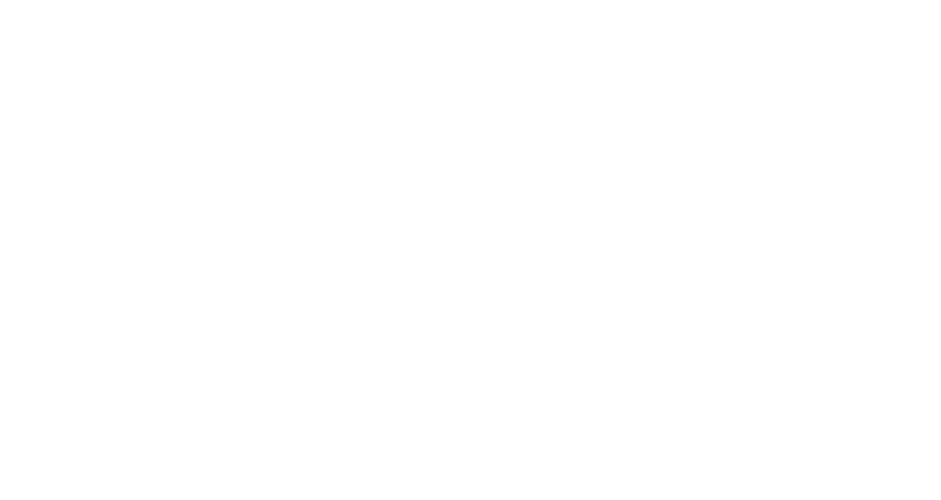
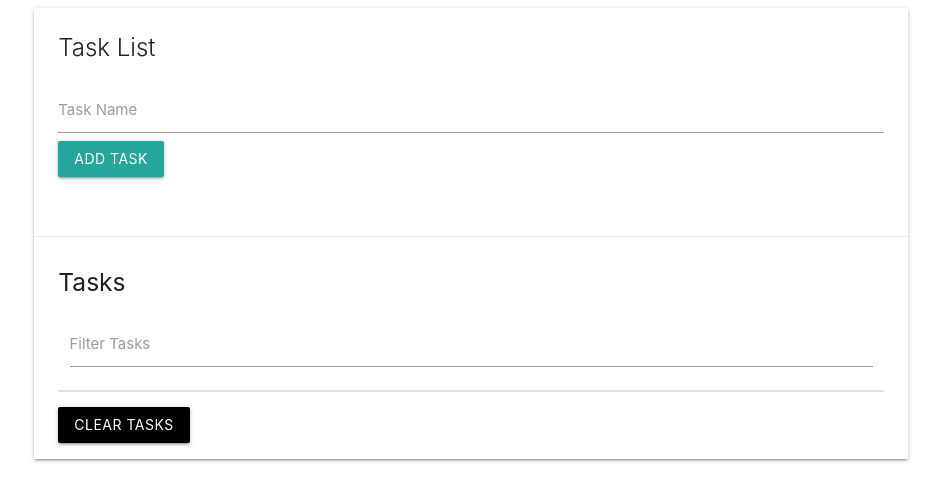
Before and after one commit to temesghentekeste/task-list-js, a plain HTML site: page index.html in a window 1280 px wide. Shown: the whole page, without its empty margins (169-1110 px from the left). Drawn offline with nearby package versions, Linux system fonts and the light colour scheme.

Commit message:
Add UI Elements

```diff
--- a/index.html
+++ b/index.html
@@ -8,6 +8,35 @@
   <link rel="stylesheet" href="https://cdnjs.cloudflare.com/ajax/libs/materialize/1.0.0/css/materialize.min.css">
 </head>
 <body>
+  <div class="container">
+    <div class="row">
+      <div class="col s12">
+        <div id="id" class="card">
+          <div class="card-content">
+            <span class="card-title">Task List</span>
+            <div class="row">
+              <form id="task-form">
+                <div class="input-field col s12">
+                  <input type="text" name="task" id="task">
+                  <label for="task">Task Name</label>
+                  <input type="submit" value="Add Task" class="btn">
+                </div>
+              </form>
+            </div>
+          </div>
+          <div class="card-action">
+            <h5 id="task-title">Tasks</h5>
+            <div class="input-field col s12">
+              <input type="text" name="filter" id="filter">
+              <label for="filter">Filter Tasks</label>
+            </div>
+            <ul class="collection"></ul>
+            <a href="#" class="clear-tasks btn black">Clear Tasks</a>
+          </div>
+        </div>
+      </div>
+    </div>
+  </div>
 
   <script
   src="https://code.jquery.com/jquery-3.5.1.js"
```
